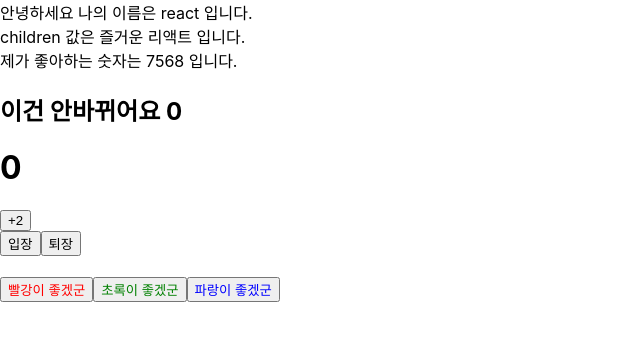
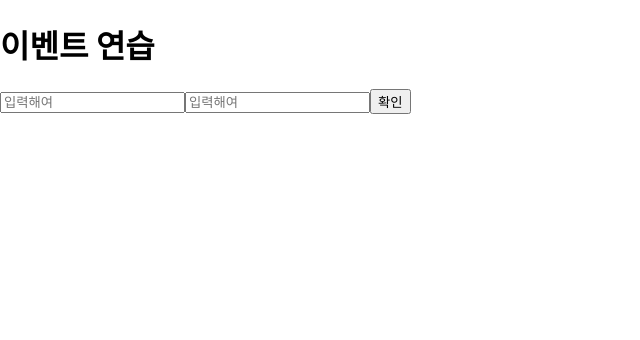
Before and after one commit to step7568/hello_react, a React (Create React App) app: page / in a window 1280 px wide. Shown: the top 340 px of the page, without its empty margins (0-640 px from the left). Built offline with nearby package versions, Linux system fonts and the light colour scheme.

Commit message:
day03 Event_Handler

```diff
--- a/src/App.js
+++ b/src/App.js
@@ -1,22 +1,18 @@
 //import logo from './logo.svg';
 import './App.css';
 import React, { Component } from 'react';
-import MyComponent from './MyComponent';
-import Counter from './Counter';
-import Say from './Say';
+import EventPractice from './EventPractice'
 
 //리액트 클래스형 컴포넌트
 class App extends Component{
   render() {
-    //name에 문자열이 아닌 값을 입력하면 렌더링은 되지만, 콘솔에 경고 메세지가 출력된다.
+
   return (
     <>
-      <MyComponent name="react" fnum={7568}>즐거운 리액트</MyComponent>
-      <Counter/>
-      <Say/>
+      <EventPractice/>
     </>
   );
-  //위와 같은 형태로 MyComponent.js에서 export 한 것을 사용할 수 있다.
+
   }
 }
 
--- /dev/null
+++ b/src/EventPractice.js
@@ -0,0 +1,93 @@
+import React, {Component }from 'react';
+
+class EventPractice extends Component{
+    state = {
+        username: '',
+        message: '',
+    }
+    //함수호출시 this가 호출부에 따라 결정되는데 임의 메서드가 HTML의 요소로 등록되는 과정에서
+    //메서드와 this의 관계가 끊어지는데, 이때 메서드를 this와 바인딩하는 작업이 필요하다.
+    //바인딩은 생성자에서 해주는게 정석이지만 너무 귀찮다.
+    //이것을 대신할 수 있는 방법은 바벨의 Property init Syntax 문법을 사용하면  된다.
+    // constructor(props) {
+    //     super(props);
+    //     this.handleChange = this.handleChange.bind(this);
+    //     this.handleClick = this.handleClick.bind(this);
+    // }
+    //개발자가 임의로 이벤트 처리할 떄 실행할 메서드를 만들 수 있다
+        // handleClick() {
+        //     alert(this.state.message);
+        //     this.setState({
+        //         message:'',
+        //     });
+        // }
+    //Property init Syntax
+    handleChange = (e) => {
+        this.setState({
+            [e.target.name]:e.target.value,
+        });
+    }
+    //객체 안에서 키값을 []로 감싸면, 그 안에 넣은 레퍼런스가 가르키는 값이 키값으로 사용된다.
+
+    handleClick = () => {
+        alert(this.state.username + ':' + this.state.message);
+        this.setState({
+            username: '',
+            message:'',
+        });
+    }
+
+    //특정 키를 눌렀을 때 반응하는 이벤트 onKeyPress
+    handleKeyPress = (e) => {
+        if(e.key === 'Enter') {
+            this.handleClick();
+        }
+    }
+
+    render() {
+        return(
+            <>
+            <h1>이벤트 연습</h1>
+            <input
+                type="text"
+                name="username"
+                placeholder="입력해여"
+                value={this.state.username}
+                onChange={this.handleChange
+                    // (e)=>{
+                    //     console.log(e.target.value);
+                    //     //이벤트가 끝나고 나면 자동으로 e 객체는 초기화된다.
+                    //     //비동기적으로 이벤트를 참조할 땐, e.persist() 함수를 이용하자
+                    //     //e.target.value는 값이 바뀔때마다 바뀌는 값을 체크할 수 있다.
+                    //     this.setState({
+                    //         message: e.target.value
+                    //     })
+
+                    // }
+                }
+            />
+            <input
+                type="text"
+                name="message"
+                placeholder="입력해여"
+                value={this.state.message}
+                onChange={this.handleChange}
+                onKeyPress={this.handleKeyPress}
+                />
+                {/**버튼을 클릭했을 때 현재 텍스트에 쓰여 있는 메세지 출력하고
+                 * 텍스트창을 초기화해준다.
+                 */}
+                <button onClick={this.handleClick
+                    // ()=>{
+                    // alert(this.state.message);
+                    // this.setState({
+                    //     message:'',
+                    // });
+                // }
+            }>확인</button>
+            </>
+        );
+    }
+}
+
+export default EventPractice;
--- a/src/Say.js
+++ b/src/Say.js
@@ -29,6 +29,7 @@ const Say = () => {
            <button onClick={onClickLeave}>퇴장</button>
            <h1 style = {{color}}>{Message}</h1>
 
+        {/**DOM 요소에만 이벤트를 걸 수 있다. */}
            <button style={{ color: 'red'}} onClick={()=>setColor('red')}>빨강이 좋겠군</button>
            <button style={{ color: 'green'}} onClick={()=>setColor('green')}>초록이 좋겠군</button>
            <button style={{ color: 'blue'}} onClick={()=>setColor('blue')}>파랑이 좋겠군</button>
```
Also changed, not shown: src/EventPractice_f.js (added, +43 -0 lines).
